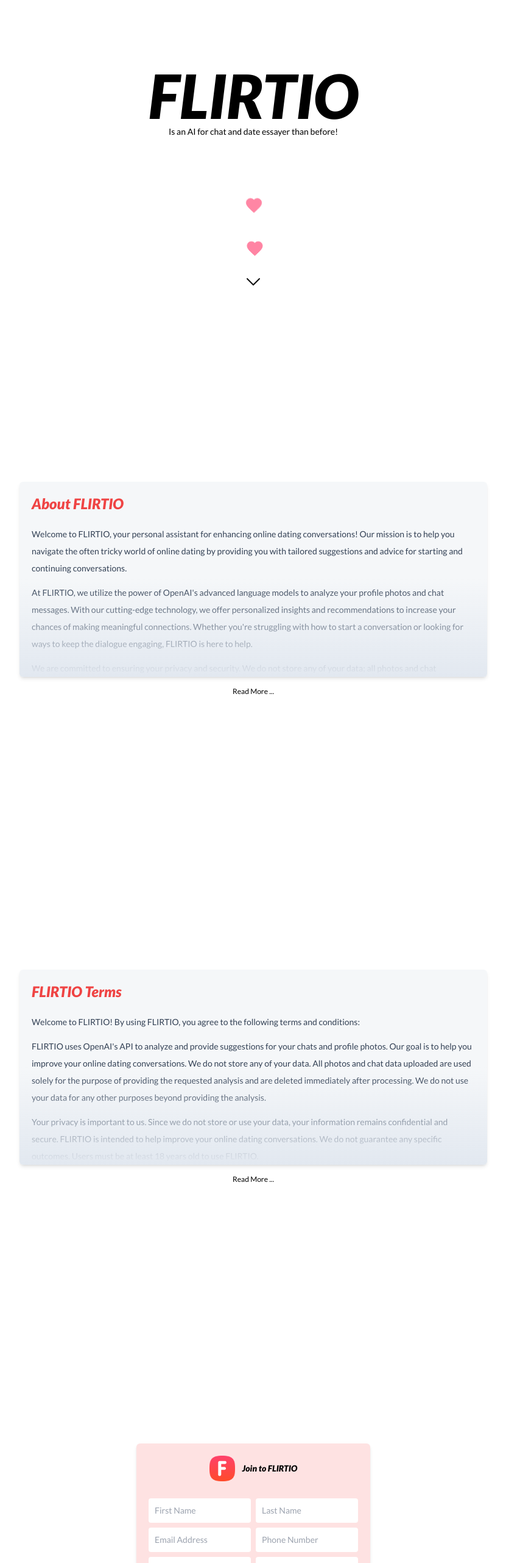
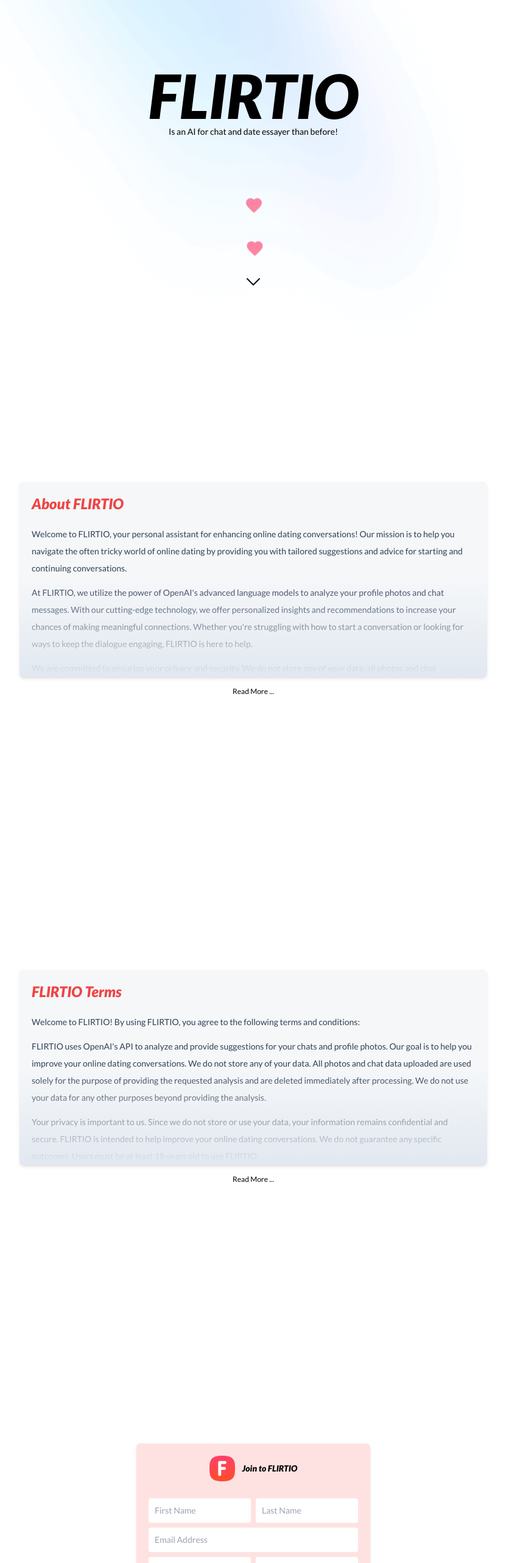
Before and after one commit to raminr77/flirtio-client, a React (Vite) app: page / in a window 1280 px wide. Shown: the part 234-2797 px from the top of the page at 61% size, without its empty margins (224-1055 px from the left). Built offline with nearby package versions, Linux system fonts and the light colour scheme; no server answers.

Commit message:
feat: add background image to the home page

```diff
--- a/src/domains/chat/components/chat-header.tsx
+++ b/src/domains/chat/components/chat-header.tsx
@@ -15,7 +15,8 @@
 
   return (
     <header
-      className='w-full z-10 top-0 pt-3 pb-2 px-5 flex items-center fixed justify-between backdrop-blur-sm dark:bg-black/30 border-b'>
+      className='w-full z-10 top-0 pt-3 pb-2 px-5 flex items-center fixed justify-between backdrop-blur-sm dark:bg-black/30 border-b-2 dark:border-slate-700'
+    >
       <ToggleThemeButton/>
       <img width={36} alt='FLIRTIO' src='/images/logo.png'/>
       <button onClick={logout} className='p-2 rounded-full'>
--- a/src/domains/home/components/register-form.tsx
+++ b/src/domains/home/components/register-form.tsx
@@ -17,7 +17,6 @@
   lastName: string;
   firstName: string;
   rePassword: string;
-  phoneNumber: string;
 };
 
 export function RegisterForm() {
@@ -74,6 +73,7 @@
             })
           }}
         />
+        <div className="col-span-2">
           <AuthInput
             type='email'
             placeholder='Email Address'
@@ -88,13 +88,7 @@
               })
             }}
           />
-        <AuthInput
-          placeholder='Phone Number'
-          error={registerErrors.phoneNumber?.message}
-          options={{
-            ...registerForm("phoneNumber")
-          }}
-        />
+        </div>
         <AuthInput
           type='password'
           placeholder='Password'
--- a/src/shared/layout/index.tsx
+++ b/src/shared/layout/index.tsx
@@ -23,6 +23,11 @@
 
   return (
     <main className='min-h-screen select-none flex flex-col w-full overflow-x-hidden bg-white dark:bg-black text-black dark:text-white'>
+      <img
+        alt=""
+        className="top-0 fixed"
+        src="/images/background.png"
+      />
 
       {children}
 
```
Also changed, not shown: public/images/background.png (added). Lines whose indentation alone changed are shown as unchanged.
